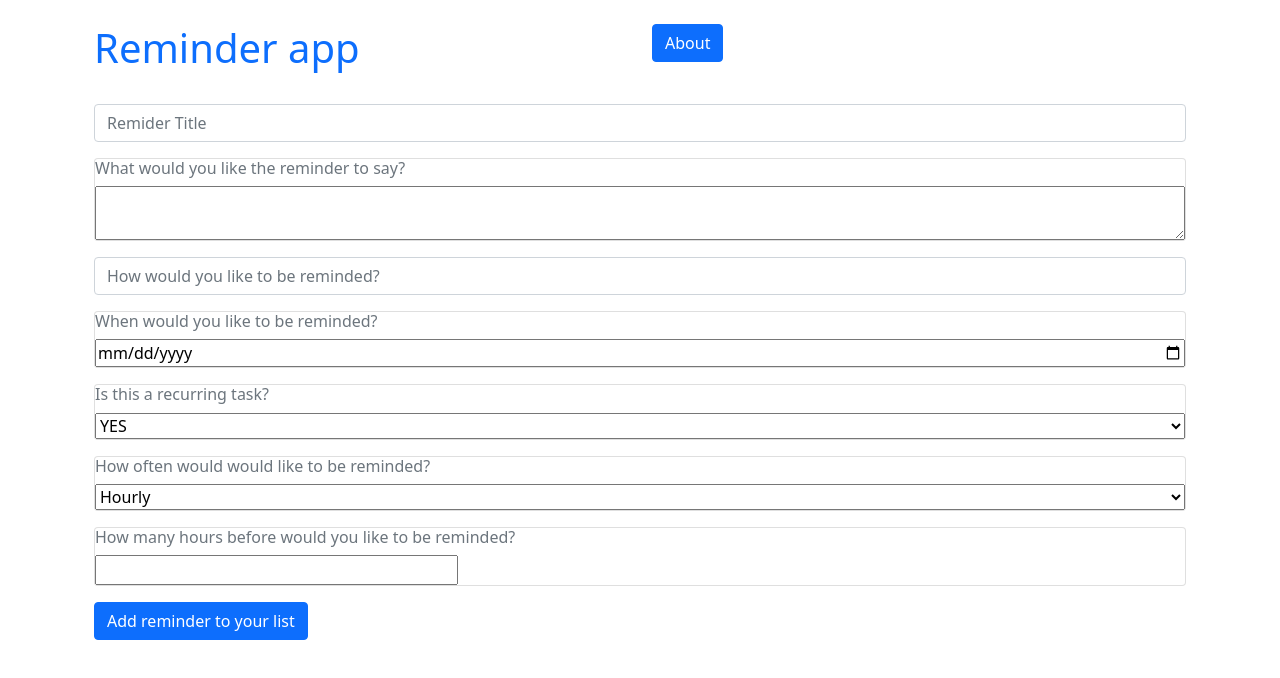
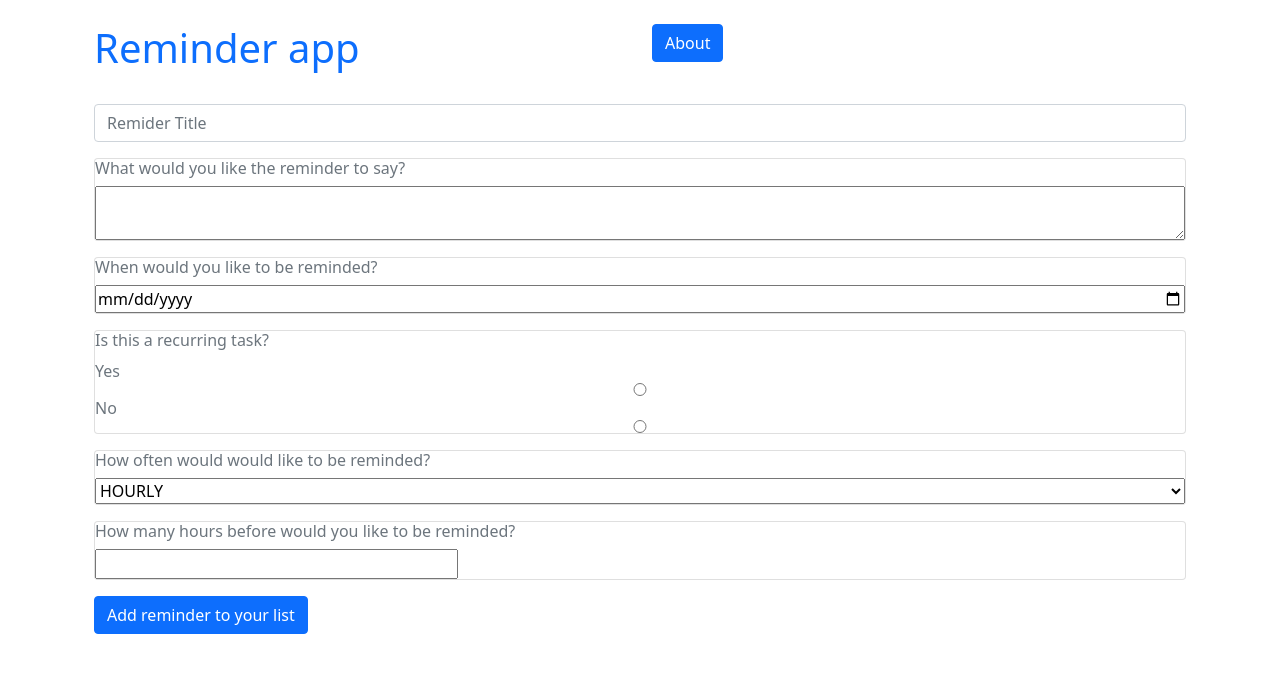
Before and after one commit to Mhorvilleur13/Reminder-App, a React (Create React App) app: page / in a window 1280 px wide. Shown: the top 678 px of the page. Built offline with nearby package versions, Linux system fonts and the light colour scheme.

Commit message:
Resolved Comments

```diff
--- a/src/components/reminder-form/reminder-form.tsx
+++ b/src/components/reminder-form/reminder-form.tsx
@@ -1,28 +1,33 @@
 import React, { FormEvent, useState } from "react";
+import { ReminderType, ReminderConfig } from "../../types/reminder-config";
+import { RecurrenceType, RecurrenceConfig } from "../../types/recurrence-config";
+import { Task } from "../../types/task";
 
 
 const Form = ({ }: {}) => {
   const [taskName, setTaskName] = useState('');
   const [taskMessage, setTaskMessage] = useState('');
-  const [reminderType, setReminderType] = useState('');
+  const [reminderType, setReminderType] = useState<ReminderType>(ReminderType.SMS);
+  const [tags, setTags] = useState([]);
   const [reminderDate, setReminderDate] = useState('');
-  const [recurring, setRecurring] = useState(true);
-  const [reccuringFrequency, setReccuringFrequency] = useState('');
+  const [recurring, setRecurring] = useState(false);
+  const [reccurenceType, setReccuringFrequency] = useState<RecurrenceType>(RecurrenceType.HOURLY);
   const [reminderBeforeMs, setMs] = useState('');
-  let task = []
+  let tasks = [];
   const handleSubmit = (e: FormEvent<HTMLFormElement>): void => {
     e.preventDefault();
-    let taskObject = {
+    let taskObject: Task = {
       taskName: taskName,
+      recurring: recurring,
       reminderDate: reminderDate,
-      recurring: recurring,
-      recurranceConfig: {
-        reccuringFrequency: reccuringFrequency,
+      tags: tags,
+      recurrenceConfig: {
+        recurrenceType: reccurenceType
       },
       reminderConfig: {
-        customeMessage: taskMessage,
-        reminderBeforeMs: reminderBeforeMs,
-        reminderType: reminderType,
+        customMessage: taskMessage,
+        remindBeforeMs: Number(reminderBeforeMs),
+        reminderTypes: [reminderType]
       }
     }
     console.log(taskObject);
@@ -37,31 +42,32 @@ const Form = ({ }: {}) => {
         <textarea id="custom-message" onChange={e => setTaskMessage(e.target.value)}></textarea>
       </div>
       <div className="mt-3">
-        <input onChange={e => setReminderType(e.target.value)} type="text" className="form-control" placeholder="How would you like to be reminded?" />
+        {/* <input onChange={e => setReminderType(e.target.value)} type="text" className="form-control" placeholder="How would you like to be reminded?" /> */}
+
       </div>
       <div className=" card mt-3 text-secondary">
         <h6>When would you like to be reminded?</h6>
-        <input onChange={e => setReminderDate(e.target.value)} type="date"></input>
+        <input onChange={e => setReminderDate(e.target.value)} type="date" />
       </div>
       <div className="card mt-3 text-secondary" >
         <h6>Is this a recurring task?</h6>
-        <select onChange={e => setRecurring(e.target.value === "yes" ? true : false)}>
-          <option value="yes">YES</option>
-          <option value="no">NO</option>
-        </select>
+        <label htmlFor="yes">Yes</label>
+        <input id="yes" value="yes" type="radio" onChange={e => setRecurring(e.target.checked === true ? true : false)} />
+        <label htmlFor="no">No</label>
+        <input id="no" value="no" type="radio" onChange={e => setRecurring(e.target.checked === true ? false : true)} />
       </div>
       <div className="card mt-3 text-secondary">
         <h6>How often would would like to be reminded?</h6>
-        <select onChange={e => setReccuringFrequency(e.target.value)} id="reminder-frequency" name="reminder">
-          <option value="hourly">Hourly</option>
-          <option value="daily">Daily</option>
-          <option value="weekly">Weekly</option>
-          <option value="anually">Anually</option>
+        <select id="reminder-frequency" name="reminder">
+          <option value={RecurrenceType.HOURLY}>{RecurrenceType.HOURLY}</option>
+          <option value="daily">{RecurrenceType.DAILY}</option>
+          <option value="weekly">{RecurrenceType.WEEKLY}</option>
+          <option value="yearly">{RecurrenceType.YEARLY}</option>
         </select>
       </div>
       <div className="card mt-3 text-secondary">
         <h6>How many hours before would you like to be reminded?</h6>
-        <input onChange={e => setMs(e.target.value)} type="number" className="col-4"></input>
+        <input onChange={e => setMs(e.target.value)} type="number" className="col-4" />
       </div>
       <div className="mt-3">
         <button type="submit" className="btn btn-primary">
--- a/src/types/task.ts
+++ b/src/types/task.ts
@@ -4,6 +4,7 @@ import { Tag } from "./tag";
 
 export interface Task {
   taskName: string;
+  reminderDate: string,
   tags: Tag[];
   recurring: boolean;
   recurrenceConfig: RecurrenceConfig;
```
